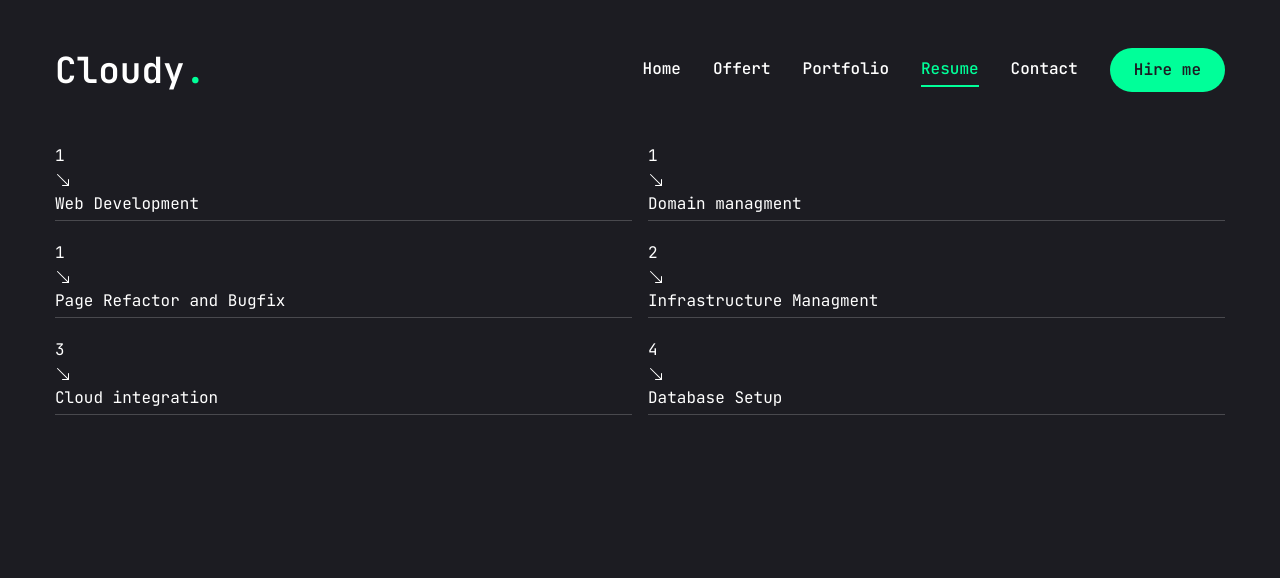
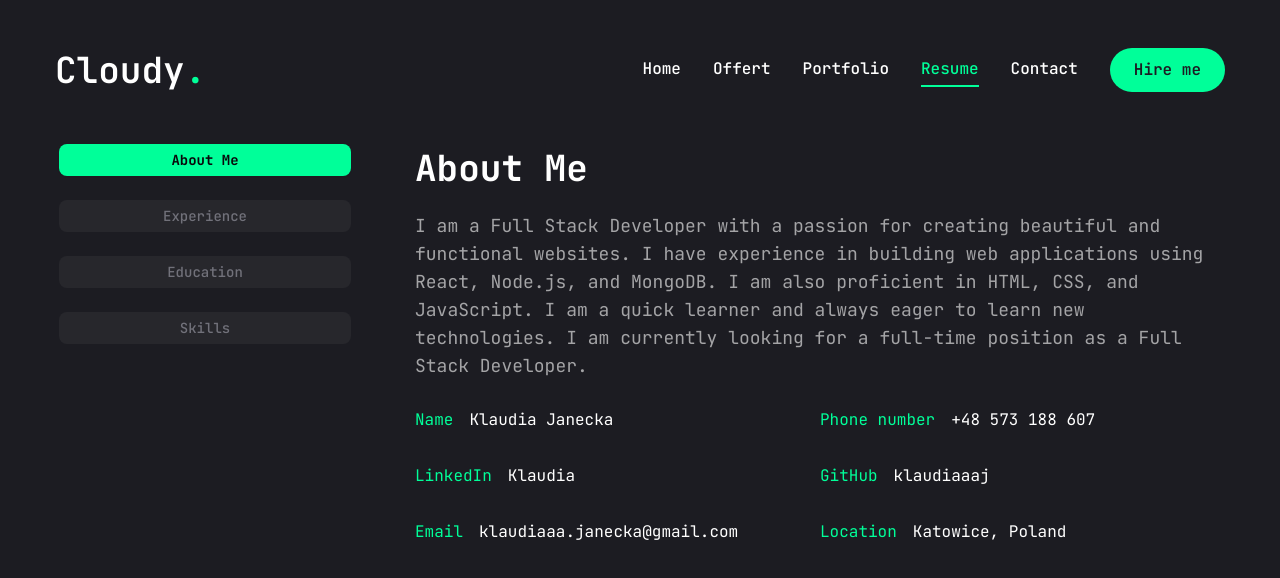
Before and after one commit to klaudiaaaj/cloud_portfolio, a Next.js app: page /resume in a window 1280 px wide. Shown: the top 578 px of the page. Built offline with nearby package versions, Linux system fonts and the light colour scheme.

Commit message:
Add the resume page

```diff
--- a/app/globals.css
+++ b/app/globals.css
@@ -26,6 +26,7 @@ body {
     --secondary-foreground: 240 5.9% 10%;
     --muted: 240 4.8% 95.9%;
     --muted-foreground: 240 3.8% 46.1%;
+    --semi-muted-foreground: 240 5% 20%;
     --accent: 240 4.8% 95.9%;
     --accent-foreground: 240 5.9% 10%;
     --destructive: 0 84.2% 60.2%;
@@ -53,6 +54,7 @@ body {
     --secondary-foreground: 0 0% 98%;
     --muted: 240 3.7% 15.9%;
     --muted-foreground: 240 5% 64.9%;
+    --semi-muted-foreground: 240 5% 20%;
     --accent: 240 3.7% 15.9%;
     --accent-foreground: 0 0% 98%;
     --destructive: 0 62.8% 30.6%;
@@ -93,4 +95,8 @@ body {
   .text-outline-hover{
     -webkit-text-stroke: 1px #00ff99;
   }
+    .semi-muted-foreground {
+      color: hsl(240, 5%, 64.9%);
+      opacity: 0.5; /* lub inna wartość opacity */
+    }
 }
--- a/app/resume/page.jsx
+++ b/app/resume/page.jsx
@@ -1,80 +1,226 @@
 "use client";
-import { BsArrowDownRight } from "react-icons/bs";
-import Link from "next/link";
 import { motion } from "framer-motion";
+import { Tabs, TabsContent, TabsTrigger, TabsList } from "@/components/ui/tabs";
 
-const servicesGiven = [
+import { Tooltip, TooltipContent, TooltipProvider, TooltipTrigger } from "@/components/ui/tooltip";
+ import { ScrollArea } from "@/components/ui/scroll-area";
+ import React from 'react';
+ import * as Icons from "react-icons/fa";
+ import { FontAwesomeIcon } from '@fortawesome/react-fontawesome'
+ import { faHtml5, faCss3, faJs, faReact, faNodeJs, faFigma, faGithub } from '@fortawesome/free-brands-svg-icons';
+ import { faDatabase } from '@fortawesome/free-solid-svg-icons';
+ const CustomFaIcon = ({ name }) => {
+  const FaIcon = Icons[FaHtml5];
+
+  if (!FaIcon) return <p>Icon not found!</p>;
+
+  return <FaIcon />;
+};
+
+const aboutme =
 {
-    num: 1,
-    title: "Web Development",
-    description: "",
-    href: "",
+  title: "About Me",
+  Description: "I am a Full Stack Developer with a passion for creating beautiful and functional websites. I have experience in building web applications using React, Node.js, and MongoDB. I am also proficient in HTML, CSS, and JavaScript. I am a quick learner and always eager to learn new technologies. I am currently looking for a full-time position as a Full Stack Developer.",
+  info: [
+    {
+      fieldname: "Name",
+      value: "Klaudia Janecka"
+    }, {
+      fieldname: "Phone number",
+      value: "+48 573 188 607"
+    }, {
+      fieldname: "LinkedIn",
+      value: "Klaudia"
+    }, {
+      fieldname: "GitHub",
+      value: "klaudiaaaj"
     },
     {
-    num: 1,
-    title: "Domain managment",
-    description: "",
-    href: "",
+      fieldname: "Email",
+      value: "klaudiaaa.janecka@gmail.com"
     },
     {
-    num: 1,
-    title: "Page Refactor and Bugfix",
-    description: "",
-    href: "",
+      fieldname: "Location",
+      value: "Katowice, Poland"
+    },
+  ]
+}
+const experience = {
+  icon: '/assets/resume/badge.svg',
+  title: "Experience",
+  description: "I have experience in building web applications using React, Node.js, and MongoDB. I have also worked with various technologies such as HTML, CSS, JavaScript, and Figma. I am a quick learner and always eager to learn new technologies.",
+  items: [
+    {
+      company: "Opensky data systems",
+      position: ".NET Developer",
+      duration: "2021 - 2022",
+      description: "I worked as a .NET Developer at Opensky data systems. I was responsible for developing and maintaining web applications using .NET technologies. I also worked on various projects using HTML, CSS, and JavaScript."
     },
     {
-    num: 2,
-    title: "Infrastructure Managment",
-    description: "",
-    href: "",
+      company: "Diebold Nixdorf",
+      position: "Cloud developer/DevOps",
+      duration: "2024 - Present",
+      description: "I worked as a .NET Developer at Opensky data systems. I was responsible for developing and maintaining web applications using .NET technologies. I also worked on various projects using HTML, CSS, and JavaScript."
     },
     {
-    num: 3,
-    title: "Cloud integration",
-    description: "",
-    href: "",
+      company: "CreateCtrl",
+      position: "Junior .NET Developer",
+      duration: "2021 - 2022",
+      description: "I worked as a .NET Developer at Opensky data systems. I was responsible for developing and maintaining web applications using .NET technologies. I also worked on various projects using HTML, CSS, and JavaScript."
     },
     {
-    num: 4,
-    title: "Database Setup",
-    description: "",
-    href: "",
+      company: "Opensky data systems",
+      position: ".NET Developer",
+      duration: "2021 - 2022",
+      description: "I worked as a .NET Developer at Opensky data systems. I was responsible for developing and maintaining web applications using .NET technologies. I also worked on various projects using HTML, CSS, and JavaScript."
     },
-];
+    {
+      company: "Diebold Nixdorf",
+      position: "Cloud developer/DevOps",
+      duration: "2024 - Present",
+      description: "I worked as a .NET Developer at Opensky data systems. I was responsible for developing and maintaining web applications using .NET technologies. I also worked on various projects using HTML, CSS, and JavaScript."
+    },
+    {
+      company: "Onex Group",
+      position: "Inter .NET/React Developer",
+      duration: "07.2020 - 09.2020",
+      description: "I worked as a .NET Developer at Opensky data systems. I was responsible for developing and maintaining web applications using .NET technologies. I also worked on various projects using HTML, CSS, and JavaScript."
+    },
+  ]
+}
+/**
+ * Education section data
+ */
+
+const education = {
+  icon: '/assets/resume/education.svg',
+  title: "Education",
+  description: "I have a Master's degree in Computer Science from Politechnika Śląska. During my studies, I gained a strong foundation in software development, algorithms, and data structures. I also worked on various projects using technologies such as React, Node.js, and MongoDB.",
+  items: [
+    {
+      institution: "Politechnika Śląska w Gliwicach",
+      degree: "Bachelor's in Computer Science",
+      duration: "2019 - 2022",
+      description: "I completed my Bachelor's degree in Computer Science, where I focused on software development, algorithms, and data structures. I also worked on various projects using technologies such as React, Node.js, and MongoDB."
+    },
+    {
+      institution: "Politechnika Śląska w Gliwicach",
+      degree: "Master's in Computer Science",
+      duration: "2022 - 2024",
+      description: "I completed my Master's degree in Computer Science, where I focused on software development, algorithms, and data structures. I also worked on various projects using technologies such as React, Node.js, and MongoDB."
+    },
+  ]
+}
+
+const skills = {
+  icon: '/assets/resume/skills.svg',
+  title: "Skills",
+  description: "I have a strong foundation in software development, algorithms, and data structures. I also worked on various projects using technologies such as React, Node.js, and MongoDB.",
+
+   skillslist:[
+    { name: "HTML", icon: faHtml5 },
+    { name: "CSS", icon: faCss3 },
+    { name: "JavaScript", icon: faJs },
+    { name: "React", icon: faReact },
+    { name: "Node.js", icon: faNodeJs },
+    { name: "MongoDB", icon: faDatabase },
+    { name: "Figma", icon: faFigma },
+    { name: "GitHub", icon: faGithub },
+    // Add more skills as needed
+  ],
+}
+
 function resume() {
   return (
-    <section>
+    <motion.div initial={{ opacity: 0 }} animate={{
+      opacity: 1,
+      transition: { duration: 0.4, delay: 1, ease: "easeIn" }
+    }} className="min-h-[80vh] flex items-center justify-center py-12 xl:py-0">
       <div className="container mx-auto">
-        <motion.div
-          initial={{ opacity: 0 }}
-          animate={{
-            opacity: 1,
-            transition: { delay: 0.2, duration: 0.4, ease: "easeInOut" },
-          }}
-          className="grid grid-cols-1 md:grid-cols-2 gap-4"
-        >
-          {
-            servicesGiven.map((item, index) => {
-              return(
-                <div key={index} className="">
-                  <div>
-                  <div> {item.num}</div>
-                  <Link href={item.href}>
-                  <BsArrowDownRight/>
-                  </Link>
+        <Tabs
+          defaultValue="aboutme"
+          className="flex flex-col xl:flex-row gap-[60px]">
+          <TabsList className="flex flex-col w-full max-w-[300px] mx-auto xl:mx-0 gap-6">
+            <TabsTrigger value="aboutme">About Me</TabsTrigger>
+            <TabsTrigger value="experience">Experience</TabsTrigger>
+            <TabsTrigger value="education">Education</TabsTrigger>
+            <TabsTrigger value="skills">Skills</TabsTrigger>
+          </TabsList>
+          <div className="min-h-[80vh] w-full">
+            <TabsContent value="aboutme" className="w-full text-center xl:text-left">
+              <div className="flex flex-col gap-6 text-center xl:text-left">
+                <h3 className="text-4xl font-bold">{aboutme.title}</h3>
+                <p className="text-lg text-white/60 mx-auto xl:mx-0">{aboutme.Description}</p>
+                <ul className="grid grid-cols-1 xl:grid-cols-2 gap-y-6 text-left mx-auto xl:mx-0 max-w-[820px]">
+                  {aboutme.info.map((info, index) => {
+                    return (
+                      <li key={index} className="flex justify-center items-center gap-4 xl:justify-start">
+                        <span className="text-accent">{info.fieldname}</span>
+                        <span>{info.value}</span>
+                      </li>
+                    );
+                  })}
+                </ul>
+
               </div>
-                    <h2>{item.title}</h2>
-                    <p>{item.description}</p>
-                    <div
-                    className="border-b border-white/20 w-full">
+
+            </TabsContent>
+            <TabsContent value="experience">
+              <div className="flex flex-col gap-6 text-center xl:text-left">
+                <h3 className="text-4xl font-bold">{experience.title}</h3>
+                <p className="text-lg text-white/60">{experience.description}</p>
+                <ScrollArea className="h-[400px]">
+                  <ul className="grid grid-cols-1 lg:grid-cols-2 gap-6">
+                    {experience.items.map((item, index) => {
+                      return (
+                      <li key={index} className="bg-[#232329] h-[184px] px-10 py-6 rounded-xl flex flex-col justify-center items-center lg:items-start gap-1 " >
+                        <span className="text-accent">{item.duration}</span>
+                        <h3 className="text-xl font-semibold">{item.position}</h3>
+                        <p className="text-muted-foreground">{item.company}</p>
+                      </li>
+                    );
+                    })}
+                  </ul>
+               </ScrollArea>
               </div>
+            </TabsContent>
+            <TabsContent value="education">
+            <div className="flex flex-col gap-6 text-center xl:text-left">
+                <h3 className="text-4xl font-bold">{education.title}</h3>
+                <p className="text-lg text-white/60">{education.description}</p>
+                <ScrollArea className="h-[400px]">
+                  <ul className="grid grid-cols-1 lg:grid-cols-2 gap-6">
+                    {education.items.map((item, index) => {
+                      return (
+                      <li key={index} className="bg-[#232329] h-[184px] px-10 py-6 rounded-xl flex flex-col justify-center items-center lg:items-start gap-1 " >
+                        <span className="text-accent">{item.duration}</span>
+                        <h3 className="text-xl font-semibold">{item.degree}</h3>
+                        <p className="text-muted-foreground">{item.institution}</p>
+                      </li>
+                    );
+                    })}
+                  </ul>
+               </ScrollArea>
               </div>
+            </TabsContent>
+            <TabsContent value="skills">
+              <div className="flex flex-col gap-6 text-center xl:text-left">
+              <h3 className="text-4xl font-bold">{skills.title}</h3>
+              <p className="text-lg text-white/60">{skills.description}</p>
+              <ul className="grid lg:grid-cols-3 sm:grid-cols-2 gap-6 text-3xl xl:text-left">
+            {skills.skillslist.map((skill, index) => (
+              <li key={index}>
+                <FontAwesomeIcon icon={skill.icon} className="text-accent"/> {skill.name}
+              </li>
+            ))}
+          </ul>
+          </div>
+            </TabsContent>
+          </div>
+        </Tabs>
+      </div>
+    </motion.div>
   )
-          })}
-        </motion.div>
-      </div>
-    </section>
-  );
 }
 
 export default resume;
--- a/components/ui/scroll-area.jsx
+++ b/components/ui/scroll-area.jsx
@@ -32,7 +32,7 @@ const ScrollBar = React.forwardRef(({ className, orientation = "vertical", ...pr
       className
     )}
     {...props}>
-    <ScrollAreaPrimitive.ScrollAreaThumb className="relative flex-1 rounded-full bg-border" />
+  <ScrollAreaPrimitive.ScrollAreaThumb className="relative flex-1 rounded-full bg-accent" />
   </ScrollAreaPrimitive.ScrollAreaScrollbar>
 ))
 ScrollBar.displayName = ScrollAreaPrimitive.ScrollAreaScrollbar.displayName
--- a/components/ui/tabs.jsx
+++ b/components/ui/tabs.jsx
@@ -11,7 +11,7 @@ const TabsList = React.forwardRef(({ className, ...props }, ref) => (
   <TabsPrimitive.List
     ref={ref}
     className={cn(
-      "inline-flex h-10 items-center justify-center rounded-md bg-muted p-1 text-muted-foreground",
+      "inline-flex items-center text-primary rounded-md p-1 text-muted-foreground h-auto w-full",
       className
     )}
     {...props} />
@@ -22,8 +22,8 @@ const TabsTrigger = React.forwardRef(({ className, ...props }, ref) => (
   <TabsPrimitive.Trigger
     ref={ref}
     className={cn(
-      "inline-flex items-center justify-center whitespace-nowrap rounded-sm px-3 py-1.5 text-sm font-medium ring-offset-background transition-all focus-visible:outline-none focus-visible:ring-2 focus-visible:ring-ring focus-visible:ring-offset-2 disabled:pointer-events-none disabled:opacity-50 data-[state=active]:bg-background data-[state=active]:text-foreground data-[state=active]:shadow-sm",
-      className
+      "inline-flex items-center bg-[#27272c] text-base w-full  justify-center whitespace-nowrap rounded-lg p-3 py-1.5 text-sm font-medium ring-offset-white transition-all focus-visible:outline-none focus-visible:ring-2 focus-visible:ring-ring focus-visible:ring-offset-2 disabled:pointer-events-none disabled:opacity-50 data-[state=active]:bg-accent data-[state=active]:text-foreground data-[state=active]:shadow-sm data-[state=active]:font-bold",
+       className
     )}
     {...props} />
 ))
```
Also changed, not shown: package.json (+7 -2 lines), 1 other file (tests, documents, lock files or other folders). Lines whose indentation alone changed are shown as unchanged.
